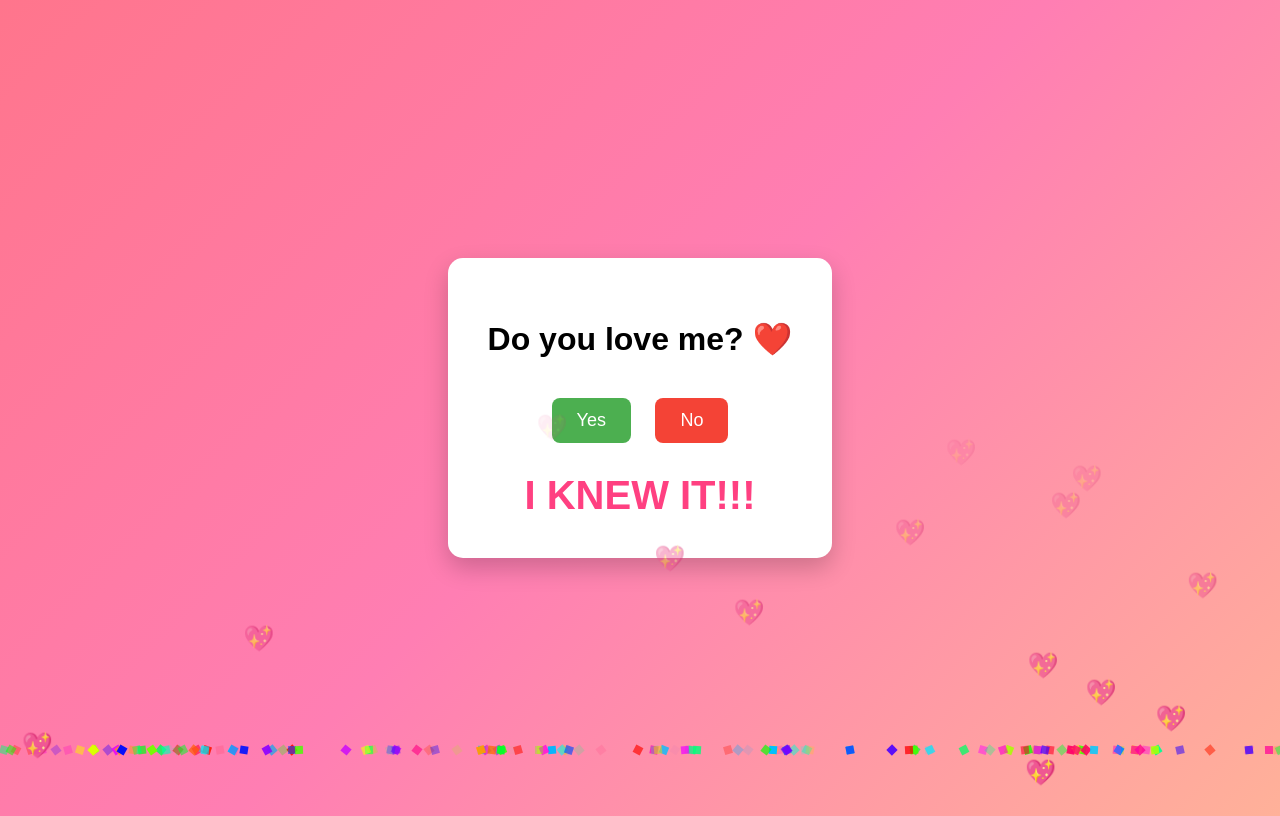
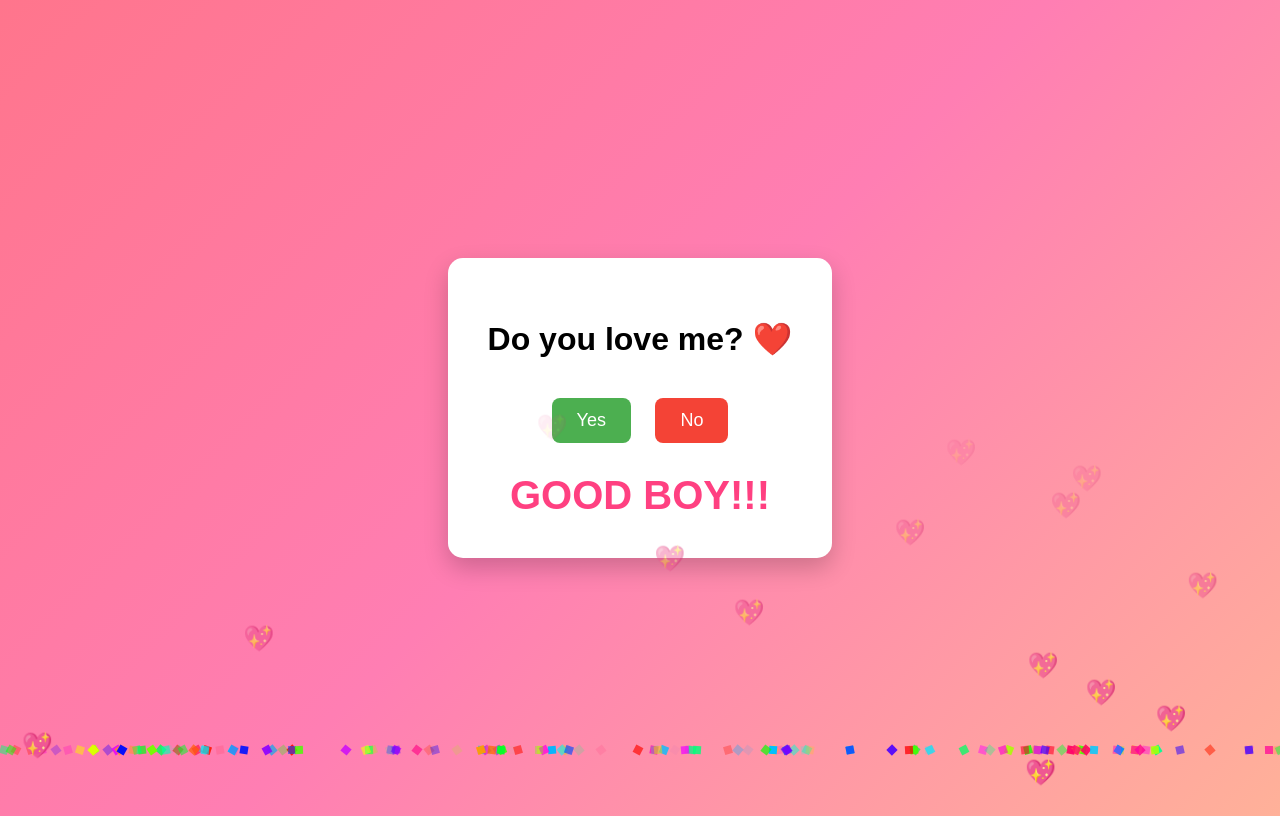
Before and after one commit to Whaaat22/page-4u, a plain HTML site: page index.html in a window 1280 px wide. Both pictures are taken after a click on the button "Yes". Drawn offline with Linux system fonts and the light colour scheme.

Commit message:
Add files via upload

```diff
--- a/index.html
+++ b/index.html
@@ -86,7 +86,7 @@ button{
     <button id="yesBtn">Yes</button>
     <button id="noBtn">No</button>
 
-    <div id="celebration">I KNEW IT!!! </div>
+    <div id="celebration">GOOD BOY!!! </div>
 </div>
 
 <script>
```
